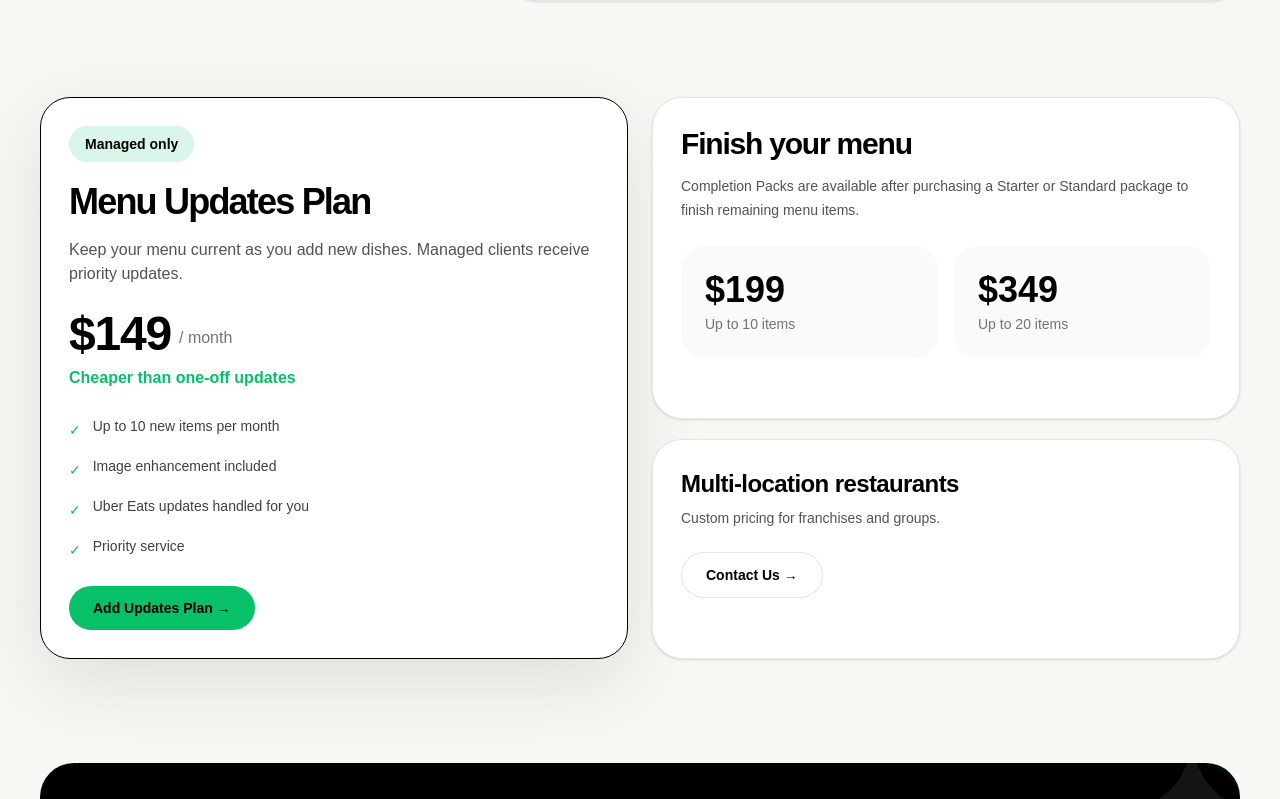
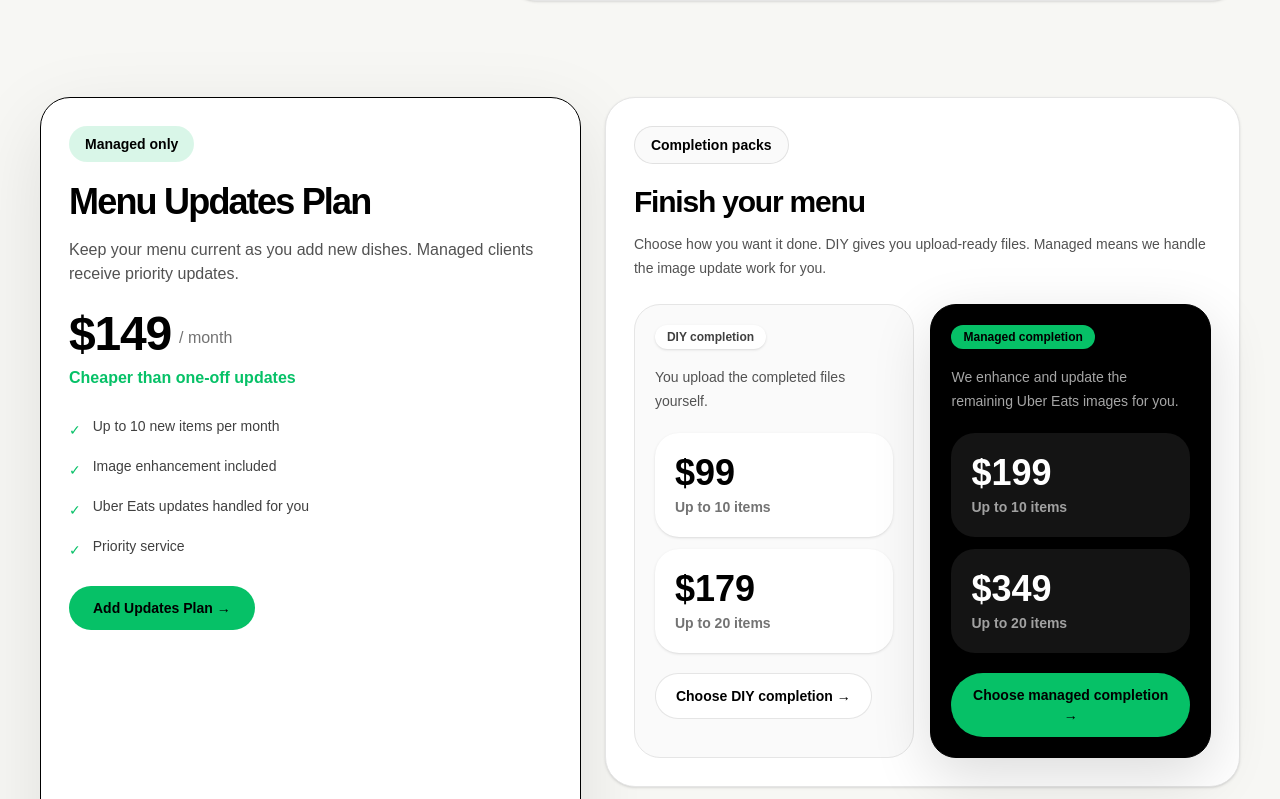
Before and after one commit to paulrodgerson40-blip/dpo-frontend, a Next.js app: page / in a window 1280 px wide. Shown: the part 4381-5180 px from the top of the page. Built offline with nearby package versions, Linux system fonts and the light colour scheme.

Commit message:
Update page.tsx

```diff
--- a/app/page.tsx
+++ b/app/page.tsx
@@ -521,7 +521,7 @@ export default function PremiumPricingPage() {
 
       {/* UPDATES + COMPLETION */}
       <section id="updates" className="mx-auto max-w-7xl px-5 py-14 sm:px-8 lg:px-10">
-        <div className="grid gap-6 lg:grid-cols-[1fr_1fr]">
+        <div className="grid gap-6 lg:grid-cols-[0.92fr_1.08fr]">
           <div className="rounded-[30px] border border-black bg-white p-7 shadow-[0_24px_80px_rgba(0,0,0,0.10)]">
             <div className="inline-flex rounded-full bg-[#06C167]/15 px-4 py-2 text-sm font-black">Managed only</div>
             <h2 className="mt-5 text-4xl font-black tracking-[-0.05em]">Menu Updates Plan</h2>
@@ -542,18 +542,43 @@ export default function PremiumPricingPage() {
 
           <div className="grid gap-5">
             <div className="rounded-[30px] border border-neutral-200 bg-white p-7 shadow-sm">
-              <h3 className="text-3xl font-black tracking-[-0.04em]">Finish your menu</h3>
+              <div className="inline-flex rounded-full border border-black/10 bg-neutral-50 px-4 py-2 text-sm font-black">Completion packs</div>
+              <h3 className="mt-5 text-3xl font-black tracking-[-0.04em]">Finish your menu</h3>
               <p className="mt-3 text-sm leading-6 text-neutral-600">
-                Completion Packs are available after purchasing a Starter or Standard package to finish remaining menu items.
+                Choose how you want it done. DIY gives you upload-ready files. Managed means we handle the image update work for you.
               </p>
-              <div className="mt-6 grid gap-4 sm:grid-cols-2">
-                <div className="rounded-3xl bg-neutral-50 p-6">
-                  <div className="text-4xl font-black">$199</div>
-                  <div className="mt-1 text-sm text-neutral-500">Up to 10 items</div>
+
+              <div className="mt-6 grid gap-4 md:grid-cols-2">
+                <div className="rounded-[26px] border border-neutral-200 bg-neutral-50 p-5">
+                  <div className="mb-4 w-fit rounded-full bg-white px-3 py-1 text-xs font-black text-neutral-700 shadow-sm">DIY completion</div>
+                  <p className="text-sm leading-6 text-neutral-600">You upload the completed files yourself.</p>
+                  <div className="mt-5 grid gap-3">
+                    <div className="rounded-3xl bg-white p-5 shadow-sm">
+                      <div className="text-4xl font-black">$99</div>
+                      <div className="mt-1 text-sm font-semibold text-neutral-500">Up to 10 items</div>
+                    </div>
+                    <div className="rounded-3xl bg-white p-5 shadow-sm">
+                      <div className="text-4xl font-black">$179</div>
+                      <div className="mt-1 text-sm font-semibold text-neutral-500">Up to 20 items</div>
+                    </div>
+                  </div>
+                  <button className="mt-5 rounded-full border border-black/10 bg-white px-5 py-3 text-sm font-black">Choose DIY completion →</button>
                 </div>
-                <div className="rounded-3xl bg-neutral-50 p-6">
-                  <div className="text-4xl font-black">$349</div>
-                  <div className="mt-1 text-sm text-neutral-500">Up to 20 items</div>
+
+                <div className="rounded-[26px] border border-black bg-black p-5 text-white shadow-[0_18px_60px_rgba(0,0,0,0.14)]">
+                  <div className="mb-4 w-fit rounded-full bg-[#06C167] px-3 py-1 text-xs font-black text-black">Managed completion</div>
+                  <p className="text-sm leading-6 text-white/65">We enhance and update the remaining Uber Eats images for you.</p>
+                  <div className="mt-5 grid gap-3">
+                    <div className="rounded-3xl bg-white/[0.08] p-5">
+                      <div className="text-4xl font-black">$199</div>
+                      <div className="mt-1 text-sm font-semibold text-white/60">Up to 10 items</div>
+                    </div>
+                    <div className="rounded-3xl bg-white/[0.08] p-5">
+                      <div className="text-4xl font-black">$349</div>
+                      <div className="mt-1 text-sm font-semibold text-white/60">Up to 20 items</div>
+                    </div>
+                  </div>
+                  <button className="mt-5 rounded-full bg-[#06C167] px-5 py-3 text-sm font-black text-black">Choose managed completion →</button>
                 </div>
               </div>
             </div>
```
